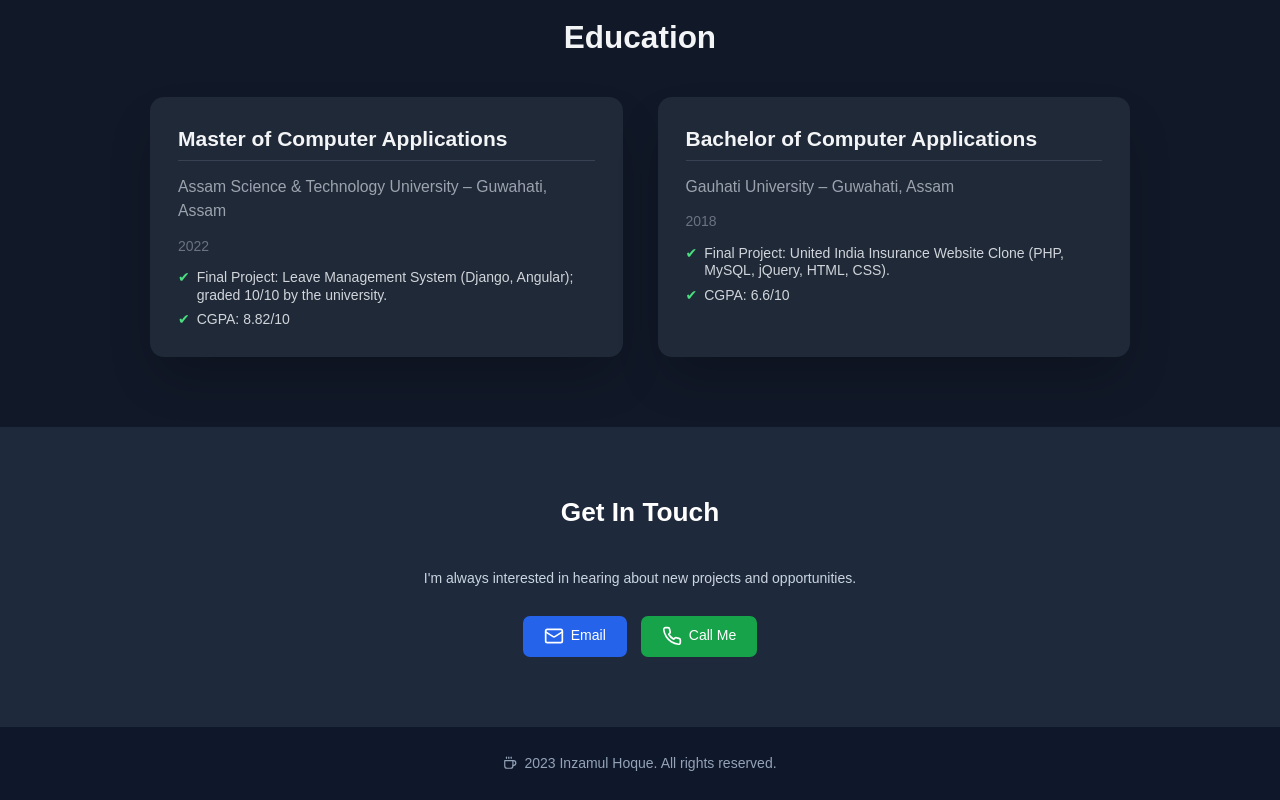
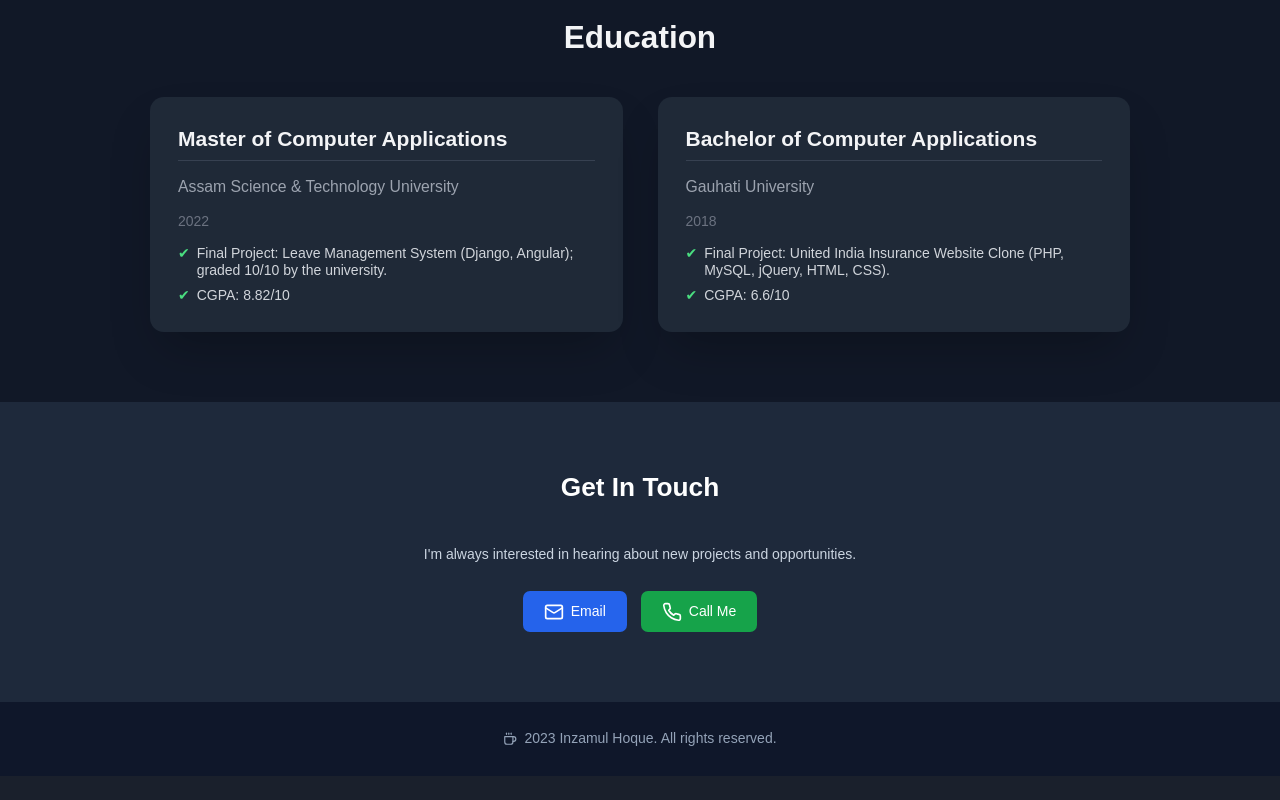
Before and after one commit to inzamrzn918/portfolio, a React (Vite) app: page / in a window 1280 px wide. Shown: the part 2701-3501 px from the top of the page. After the commit the page ends 3477 px from the top, so only its background shows below. Built offline with nearby package versions, Linux system fonts and the light colour scheme; no server answers.

Commit message:
FIxed layout

```diff
--- a/src/components/Education.tsx
+++ b/src/components/Education.tsx
@@ -9,14 +9,14 @@ const Education = () => {
           {[
             {
               title: "Master of Computer Applications",
-              institution: "Assam Science & Technology University – Guwahati, Assam",
+              institution: "Assam Science & Technology University",
               year: "2022",
               project: "Final Project: Leave Management System (Django, Angular); graded 10/10 by the university.",
               cgpa: "CGPA: 8.82/10"
             },
             {
               title: "Bachelor of Computer Applications",
-              institution: "Gauhati University – Guwahati, Assam",
+              institution: "Gauhati University",
               year: "2018",
               project: "Final Project: United India Insurance Website Clone (PHP, MySQL, jQuery, HTML, CSS).",
               cgpa: "CGPA: 6.6/10"
```
